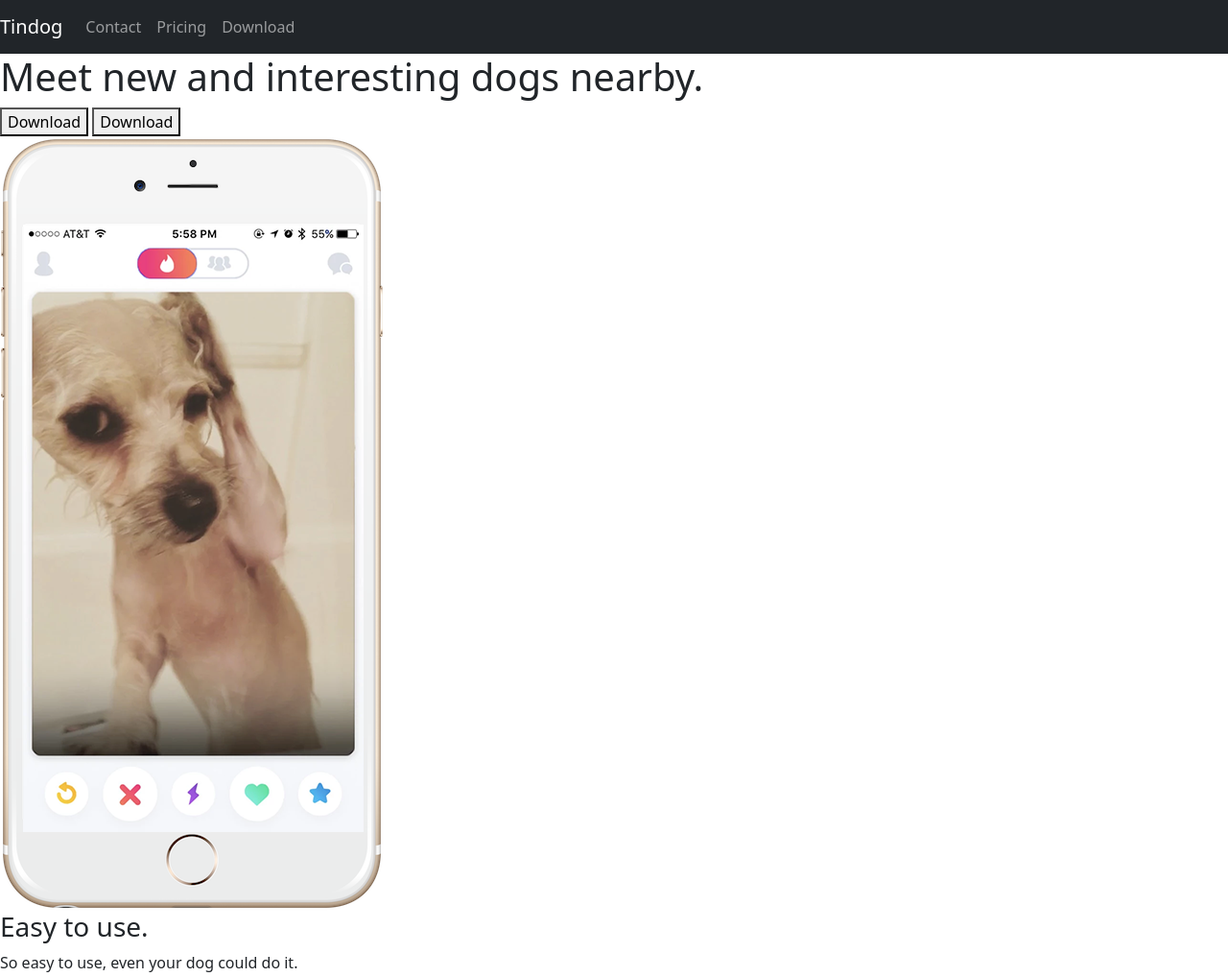
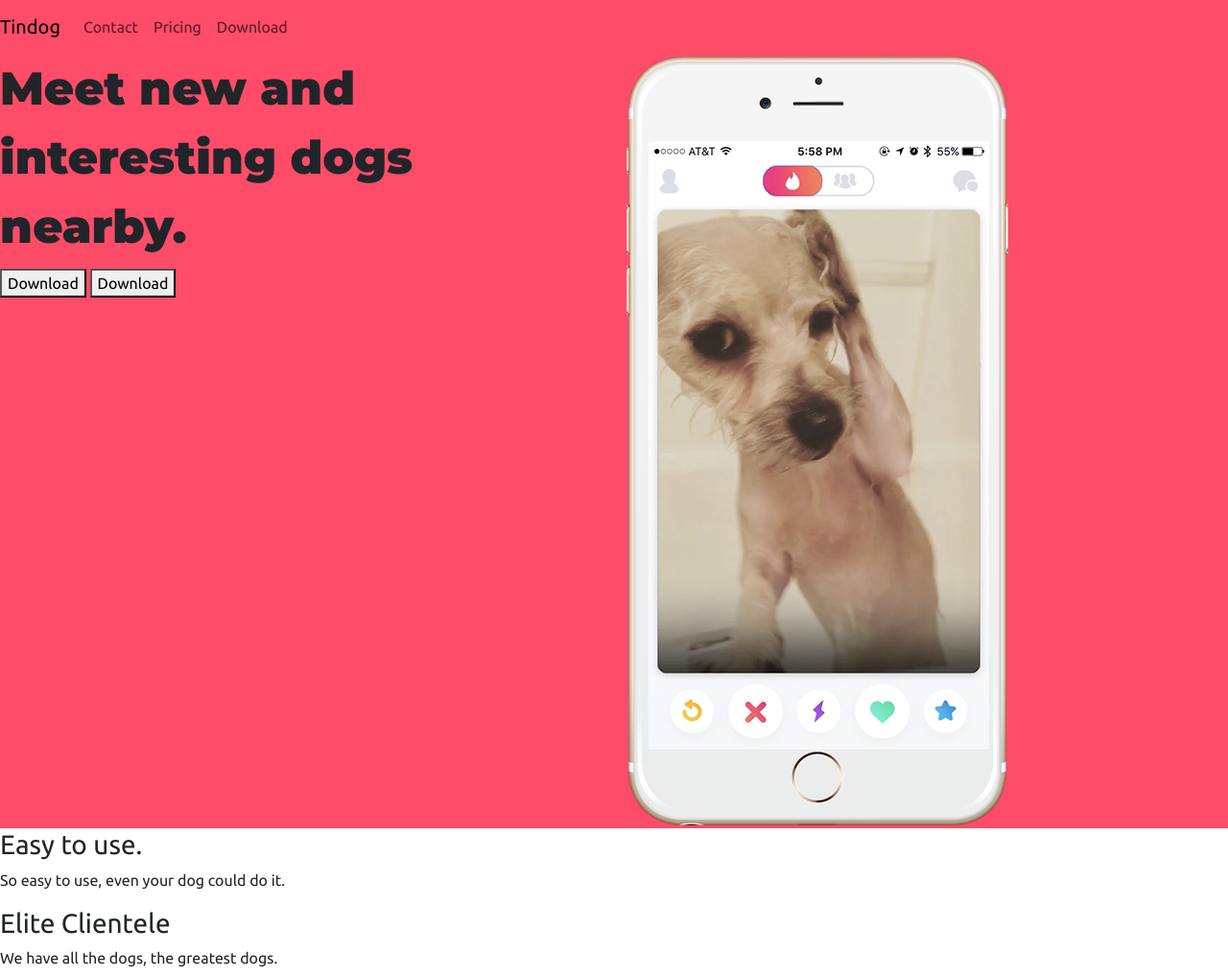
Before and after one commit to kadoryFT/web3, a plain HTML site: page index.html in a window 1280 px wide. Shown: the top 1018 px of the page at 96% size. Drawn offline with nearby package versions, Linux system fonts and the light colour scheme.

Commit message:
applie col to the website

```diff
--- a/css/styles.css
+++ b/css/styles.css
@@ -0,0 +1,22 @@
+body{
+    font-family: 'Montserrat', sans-serif;
+font-family: 'Ubuntu', sans-serif;
+}
+h1{
+    font-family: 'Montserrat' ,sans-serif;
+    font-size: 3rem;
+    line-height: 1.5;
+    font-weight: 900;
+}
+
+/***********************class******************/
+
+
+
+
+
+
+/************************id********************/
+#title{
+    background-color: #ff4c68;
+}
--- a/index.html
+++ b/index.html
@@ -12,6 +12,9 @@
   <script src="https://cdn.jsdelivr.net/npm/popper.js@1.16.0/dist/umd/popper.min.js" integrity="sha384-Q6E9RHvbIyZFJoft+2mJbHaEWldlvI9IOYy5n3zV9zzTtmI3UksdQRVvoxMfooAo" crossorigin="anonymous"></script>
 
   <script src="https://stackpath.bootstrapcdn.com/bootstrap/4.5.0/js/bootstrap.min.js" integrity="sha384-OgVRvuATP1z7JjHLkuOU7Xw704+h835Lr+6QL9UvYjZE3Ipu6Tp75j7Bh/kR0JKI" crossorigin="anonymous"></script>
+  <link rel="preconnect" href="https://fonts.googleapis.com">
+<link rel="preconnect" href="https://fonts.gstatic.com" crossorigin>
+<link href="https://fonts.googleapis.com/css2?family=Montserrat:wght@100;400;900&family=Ubuntu&display=swap" rel="stylesheet">
   <link rel="stylesheet" href="css/styles.css">
 
 </head>
@@ -22,7 +25,7 @@
   <section id="title">
 
     <!-- Nav Bar -->
-    <nav class="navbar bg-dark navbar-expand-lg navbar-dark">
+    <nav class="navbar navbar-expand-lg">
       <a class="navbar-brand" href="">Tindog</a>
        <button class="navbar-toggler" type="button" data-toggle="collapse" data-target="#navbarSupportedContent" aria-controls="navbarSupportedContent" aria-expanded="false" aria-label="Toggle navigation">
       <span class="navbar-toggler-icon"></span>
@@ -45,16 +48,16 @@
 
 
     <!-- Title -->
-
-    <div>
+   <div class="row">
+    <div class="col-lg-6">
       <h1>Meet new and interesting dogs nearby.</h1>
       <button type="button">Download</button>
       <button type="button">Download</button>
     </div>
-    <div>
+
+    <div class="col-lg-6">
       <img src="images/iphone6.png" alt="iphone-mockup">
-    </div>
-
+    </div></div>
   </section>
 
 
```
